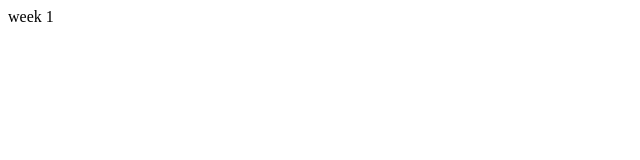
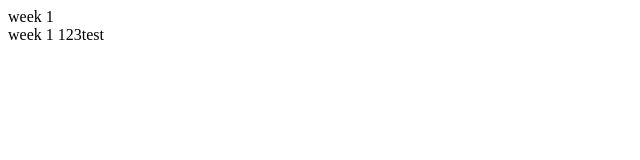
Before and after one commit to smalljie373/1024gitTest, a plain HTML site: page index.html in a window 1280 px wide. Shown: the full height of the page, 0-640 px from the left. Drawn offline with Linux system fonts and the light colour scheme.

Commit message:
上傳第二版

```diff
--- a/index.html
+++ b/index.html
@@ -9,6 +9,7 @@
 
 <body>
     <div class="test">week 1</div>
+    <div class="test">week 1 123test</div>
 </body>
 
 </html>
```
